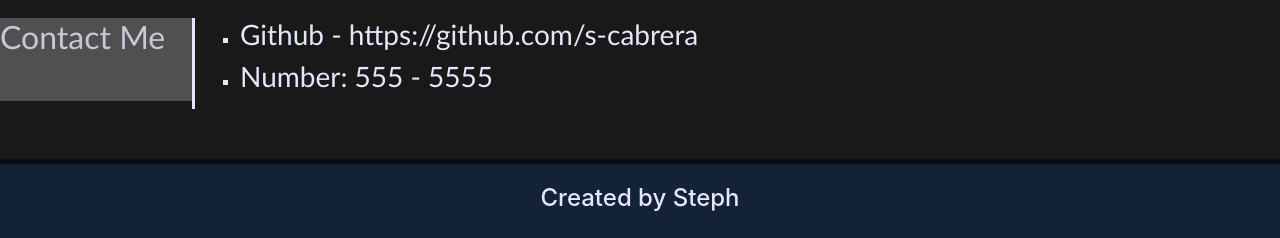
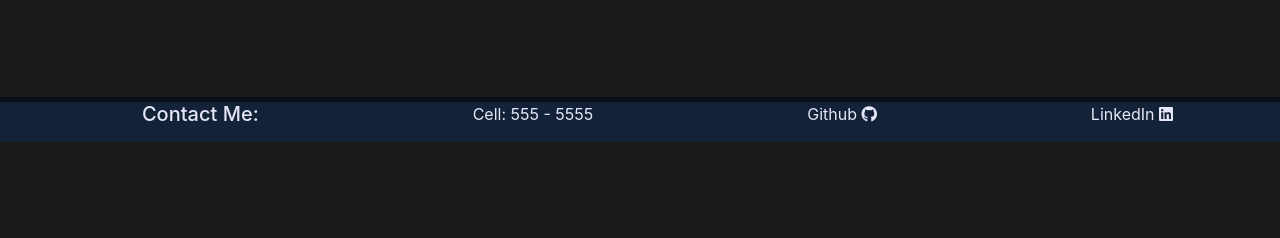
Before and after one commit to s-cabrera/Portfolio_1, a plain HTML site: page homepage.html in a window 1280 px wide. Shown: the part 1878-2116 px from the top of the page. After the commit the page ends 2020 px from the top, so only its background shows below. Drawn offline with nearby package versions, Linux system fonts and the light colour scheme.

Commit message:
Redesigned the contact me section of the website

```diff
--- a/homepage.html
+++ b/homepage.html
@@ -7,6 +7,7 @@
     <!-- Links -->
     <!-- Icon -->
     <link rel="shortcut icon" type="image/jpg" href="./v2.0/assets/images/avatar.png"/>
+    <link rel="stylesheet" href="https://cdnjs.cloudflare.com/ajax/libs/font-awesome/5.11.2/css/all.min.css"/>
     <!-- Bootstrap -->
     <link rel="stylesheet" href="https://cdnjs.cloudflare.com/ajax/libs/twitter-bootstrap/4.5.0/css/bootstrap.min.css">
     <!-- CSS -->
@@ -89,29 +90,31 @@
                 </section>
             </main>
         </section>
-
-        <section id="contact-me">
-            <h2 class="text-shadow">Contact Me</h2>
-            <main class="right-content" id="contact-me-main" >
-                <ul>
-                    <li>
-                        <h3 class="text-shadow">Github -
-                            <a href="https://github.com/s-cabrera">https://github.com/s-cabrera</a>
-                        </h3>
-                    </li>
-                    <li>
-                        <h3 class="text-shadow">Number: 555 - 5555</h3>
-                    </li>
-                </ul>
-
-            </main>
-        </section>
     </article>
 
-    <footer>
-        <h4 class="text-shadow">Created by Steph</h4>
+    <!-- <div style="position: relative; margin-top: 100px; border-top: 5px solid var(--cyan);"> -->
+    <footer id="contact-me">
+        <ul style="display: flex; justify-content: space-around; margin-bottom: 0;">
+            <li style="align-self: flex-start;" >
+                <h5 class="text-shadow" >Contact Me: </h5>
+            </li>
+            <li>
+                <p class="text-shadow">Cell: 555 - 5555</p>
+            </li>
+            <li>
+                <a class="text-shadow" href="https://github.com/s-cabrera" target="_blank">
+                    Github
+                    <i class="fab fa-github"></i>
+                </a>
+            </li>
+            <li>
+                <a class="text-shadow" href="https://www.linkedin.com/in/stephanie-cabrera-809999139/" target="_blank">
+                    LinkedIn
+                    <i class="fab fa-linkedin"></i></a>
+            </li>
+        </ul>
     </footer>
-
+    <!-- </div> -->
     <!-- Scripts -->
     <script src="https://cdnjs.cloudflare.com/ajax/libs/jquery/3.2.1/jquery.min.js"></script>
     <script src="https://cdnjs.cloudflare.com/ajax/libs/moment.js/2.24.0/moment.min.js"></script>
--- a/v2.0/assets/css/homepage.css
+++ b/v2.0/assets/css/homepage.css
@@ -16,8 +16,13 @@
 }
 
 body{
+    min-height: max-content;
     background-color: rgb(192, 207, 207);
 }
+
+body::-webkit-scrollbar {
+    display: none;
+  }
 
 header{
     padding: 20px;
@@ -27,15 +32,13 @@ header{
 }
 
 footer{
-    margin-top: 50px;
-    padding: 20px;
+    /* position:-ms-page; */
+    /* bottom: 0; */
+    margin-top: 100px;
+    border-top: 5px solid var(--cyan);
+    width: 100%;
     color:var(--text_light);
     background-color: var(--blue);
-    border-top: 5px solid var(--cyan);
-}
-
-footer h4{
-    text-align: center;
 }
 
 header h1{
@@ -137,6 +140,7 @@ article > section{
 
 /* Direct h2 children of section that is direct child of article */
 article > section > h2{
+    align-self: stretch;
     width: 200px;
     color:var(--text_light);
     flex: 0 0 15%;
@@ -179,18 +183,18 @@ article > section > h2{
 }
 
 /* ------------------ Contact Me related --------------------- */
-#contact-me-main{
+/* #contact-me-main{
     font-family: var(--text);
     color:var(--dark_text);
+}  */
+#contact-me ul{
+    padding-left: 35px;
+    list-style-type: none;
 }
-#contact-me-main ul{
-    padding-left: 35px;
-    list-style-type: square;
-}
-#contact-me-main a{
+/* #contact-me-main a{
     display: inline-block;
     color:var(--dark_text);
-}
+} */
 
 
 /*--------------- Styling effects --------------------*/
@@ -207,8 +211,6 @@ article > section > h2{
 
 /*left border on right content and makes content on the right follow flex rules*/
 .right-content{
-    border-left: 3px solid var(--cyan);
-    border-top: none;
     flex: 0 0 85%;
     padding-left: 10px;
 }
@@ -255,8 +257,6 @@ header nav ul li:hover{
     .right-content{
         /*This will make the right-content with width to 100%*/
         flex: 0 0 100%;
-        border-top: 3px solid var(--cyan);
-        border-left: none;
         padding-top: 5px;
         padding-left: 0px;
     }
@@ -275,10 +275,10 @@ header nav ul li:hover{
         flex: 0 0 100%;
     }
 
-    #contact-me-main ul{
-        /*This will add padding to the list */
+    /* #contact-me-main ul{
+        //This will add padding to the list
         padding-left: 25px;
-    }
+    } */
 
     #about-me main{
         /* This will add padding to the about-me main */
--- a/v2.0/assets/js/homepage.js
+++ b/v2.0/assets/js/homepage.js
@@ -19,12 +19,12 @@ var switchToDarkTheme = (button) => {
         'border-top':'5px solid var(--dark_cyan)',
         'background-color':'var(--dark_blue)'
     })
-    $('.right-content').css({
-        'border-left':'3px solid var(--text_light)',
+    $('article > section > h2').css({
+        'border-right':'3px solid var(--text_light)',
         'border-top':'3px solid var(--text_light)'
     })
-    if($(window).width() <= 625){$('.right-content').css('border-left', 'none')}
-    else{$('.right-content').css('border-top', 'none')}
+    if($(window).width() <= 625){$('article > section > h2').css('border-right', 'none')}
+    else{$('article > section > h2').css('border-top', 'none')}
 }
 var switchToLightTheme = (button) => {
     currentTheme = "light";
@@ -41,12 +41,12 @@ var switchToLightTheme = (button) => {
         'border-top':'5px solid var(--cyan)',
         'background-color':'var(--blue)'
     })
-    $('.right-content').css({
-        'border-left':'3px solid var(--cyan)',
+    $('article > section > h2').css({
+        'border-right':'3px solid var(--cyan)',
         'border-top':'3px solid var(--cyan)'
     })
-    if($(window).width() <= 625){$('.right-content').css('border-left', 'none')}
-    else{$('.right-content').css('border-top', 'none')}
+    if($(window).width() <= 625){$('article > section > h2').css('border-right', 'none')}
+    else{$('article > section > h2').css('border-top', 'none')}
 }
 
 //Receive and save QueryString
@@ -64,14 +64,14 @@ $('button').click((event)=>{
 $(window).resize(function(){
     let color = (currentTheme == 'light')?'--cyan':'--text_light';
     if($(window).width() <= 625){
-        $('.right-content').css({
-            'border-left': 'none',
+        $('article > section > h2').css({
+            'border-right': 'none',
             'border-top':`3px solid var(${color})`
         })
     }
     else{
-        $('.right-content').css({
-            'border-left': `3px solid var(${color})`,
+        $('article > section > h2').css({
+            'border-right': `3px solid var(${color})`,
             'border-top': 'none'
         });
     }
```
Also changed, not shown: index.html (+1 -1 lines).
